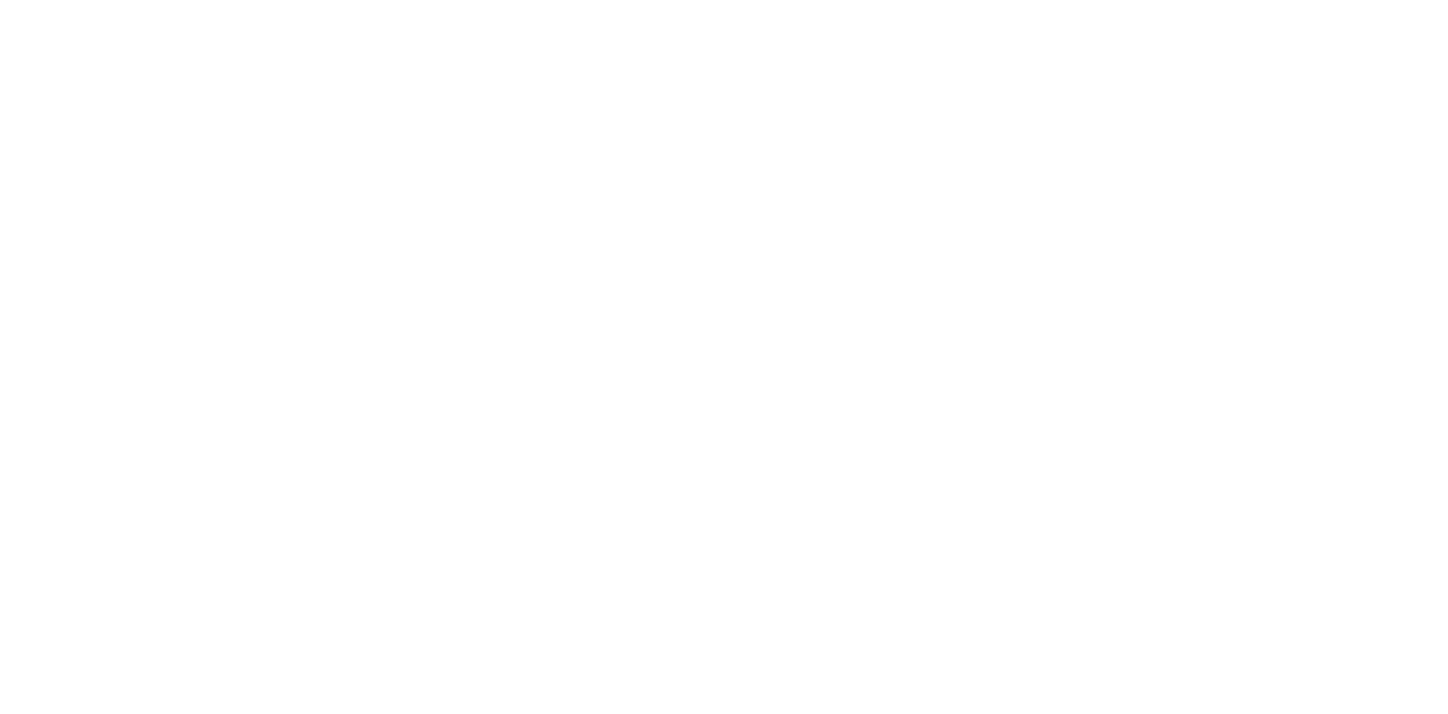
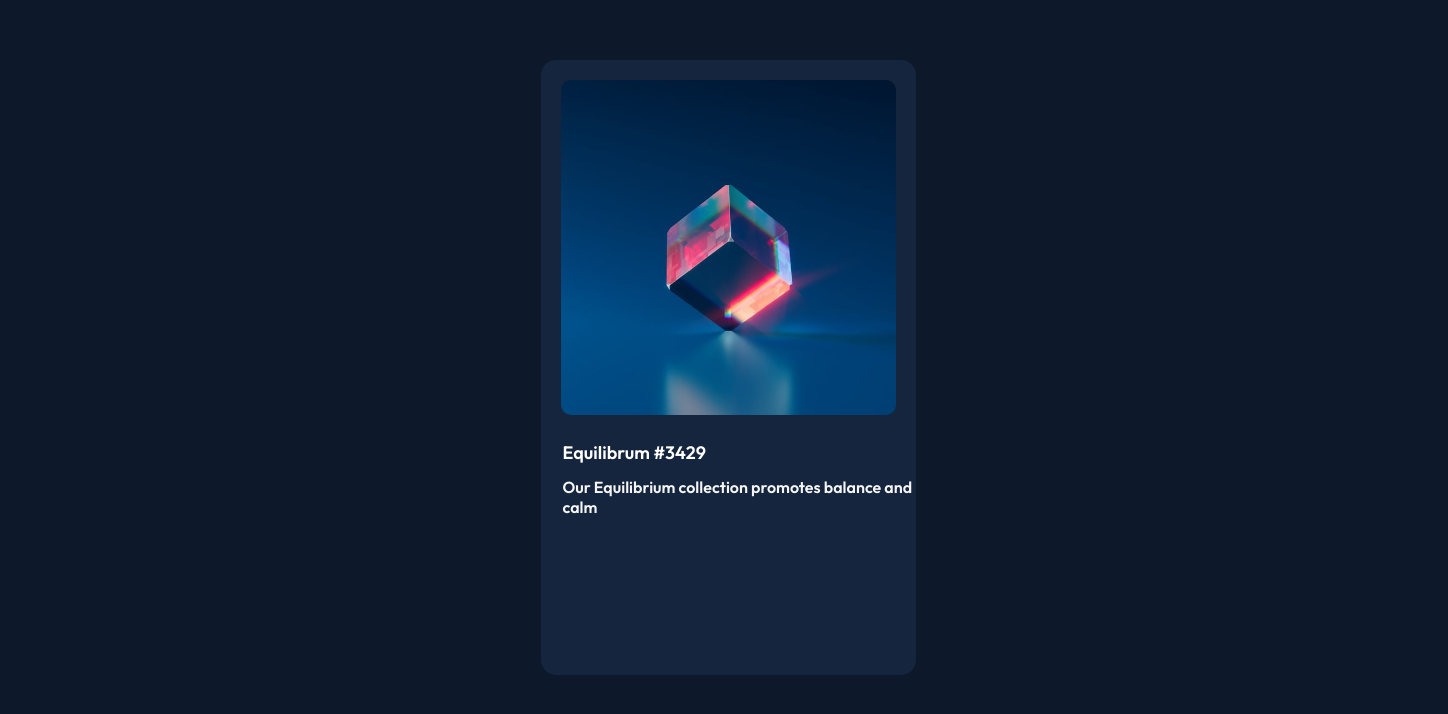
Before and after one commit to Hramirez2240/NFT-card-component, a plain HTML site: page index.html in a window 1280 px wide. Shown: the whole page, 1448 px wide, since content can reach past the window. Drawn offline with Linux system fonts and the light colour scheme.

Commit message:
Tercer commit

```diff
--- a/index.html
+++ b/index.html
@@ -4,9 +4,21 @@
     <meta charset="UTF-8">
     <meta http-equiv="X-UA-Compatible" content="IE=edge">
     <meta name="viewport" content="width=device-width, initial-scale=1.0">
+    <link rel="preconnect" href="https://fonts.googleapis.com">
+    <link rel="preconnect" href="https://fonts.gstatic.com" crossorigin>
+    <link href="https://fonts.googleapis.com/css2?family=Outfit:wght@300;400;600&display=swap" rel="stylesheet">
+    <link rel="stylesheet" href="style.css">
     <title>Document</title>
 </head>
 <body>
-
+    <div class="flex-container">
+        <div class="card">
+            <div class="img-container">
+                <img src="img/image-equilibrium.jpg" alt="">
+            </div>
+            <h1>Equilibrum #3429</h1>
+            <h2>Our Equilibrium collection promotes balance and calm</h2>
+        </div>
+    </div>
 </body>
 </html>
--- /dev/null
+++ b/style.css
@@ -0,0 +1,47 @@
+*{
+    font-family: 'Outfit', sans-serif;
+}
+
+body{
+    background-color: #0D192B;
+}
+
+.flex-container{
+    display: flex;
+    width: 1440px;
+    /* height: 500px; */
+    justify-content: center;
+    /* align-items: center; */
+    margin: 60px 0;
+}
+
+.card{
+    background-color: #14253D;
+    border-radius: 15px;
+    width: 375px;
+    height: 615px;
+}
+
+.img-container{
+    width: 335px;
+    margin: 0 auto;
+}
+
+.card img{
+    width: 335px;
+    height: 335px;
+    border-radius: 10px;
+    margin: 20px 0 10px 0;
+}
+
+.card h1{
+    color: #fff;
+    font-size: 18px;
+    margin-left: 22px;
+}
+
+.card h2{
+    color: whitesmoke;
+    font-size: 16px;
+    margin-left: 22px;
+}
```
Also changed, not shown: img/image-equilibrium.jpg (added).
